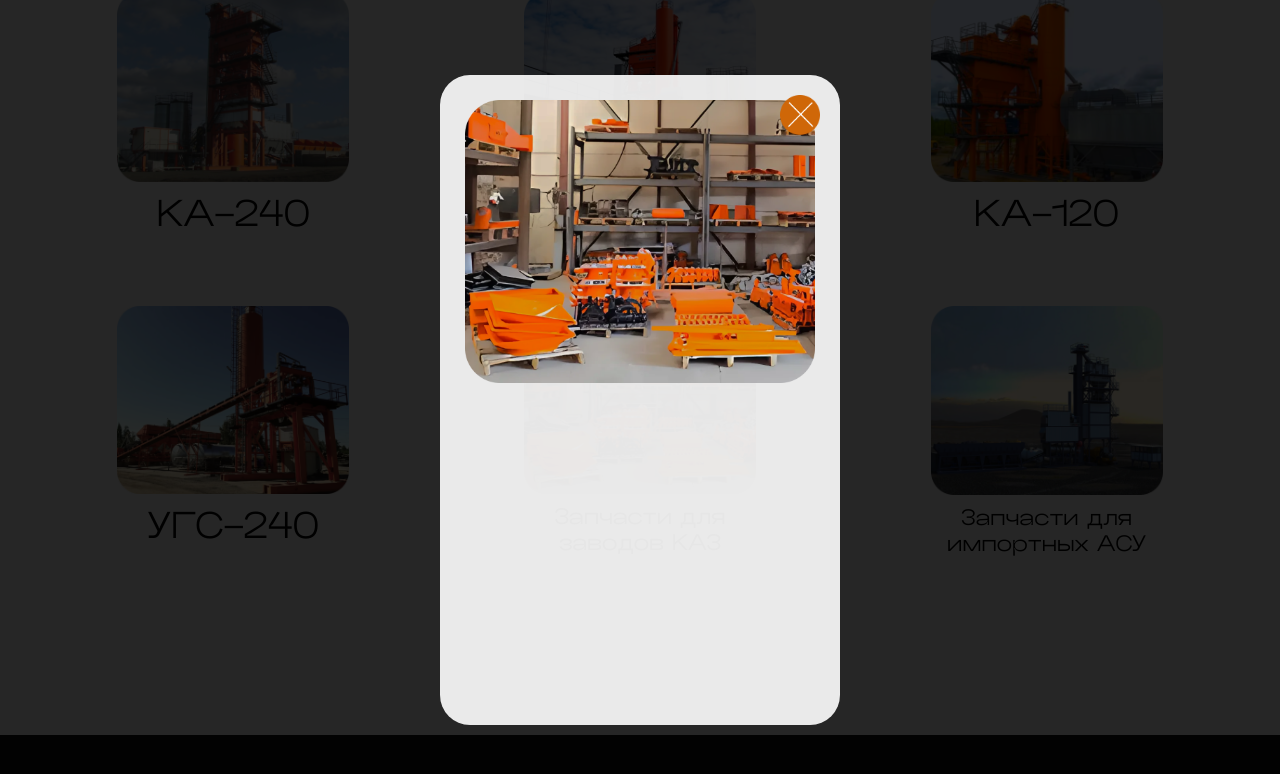
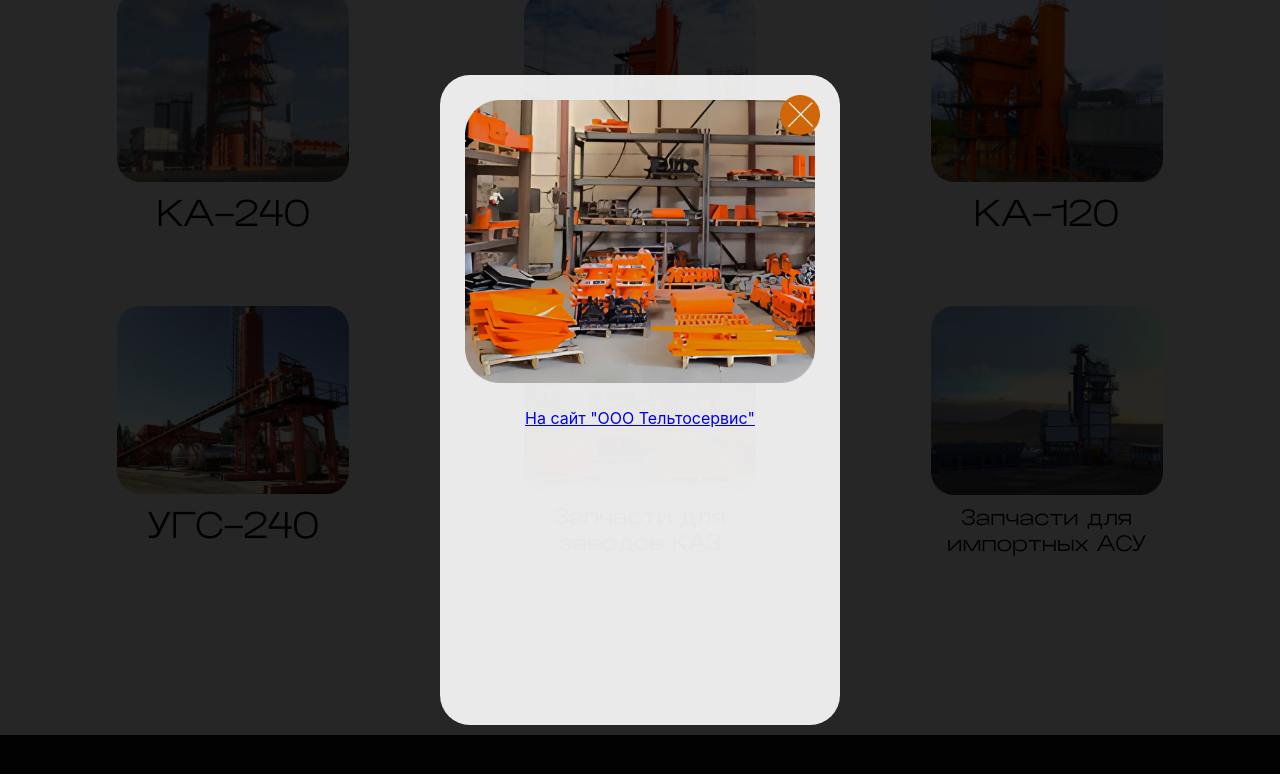
Before and after one commit to arzetz/koloksha, a React (Create React App) app in the folder frontend/: page / in a window 1280 px wide. Both pictures are taken after a click on the picture 639 px from the left and 2520 px from the top of the page. Shown: the part 2120-2894 px from the top of the page. Built offline with nearby package versions, Linux system fonts and the light colour scheme.

Commit message:
Update HomePage.js

```diff
--- a/frontend/src/components/HomePage.js
+++ b/frontend/src/components/HomePage.js
@@ -297,6 +297,11 @@ function HomePage() {
                   __html: selectedProduct.description,
                 }}
               />
+              {(selectedProduct.src === details || selectedProduct.src === details_not_ka) && (
+        <div className="button_telto">
+          <a href="https://teltoservis.ru/" className="button_telto">На сайт "ООО Тельтосервис"</a>
+        </div>
+      )}
             </div>
             </div>
           )}
```
Lines whose indentation alone changed are shown as unchanged.
